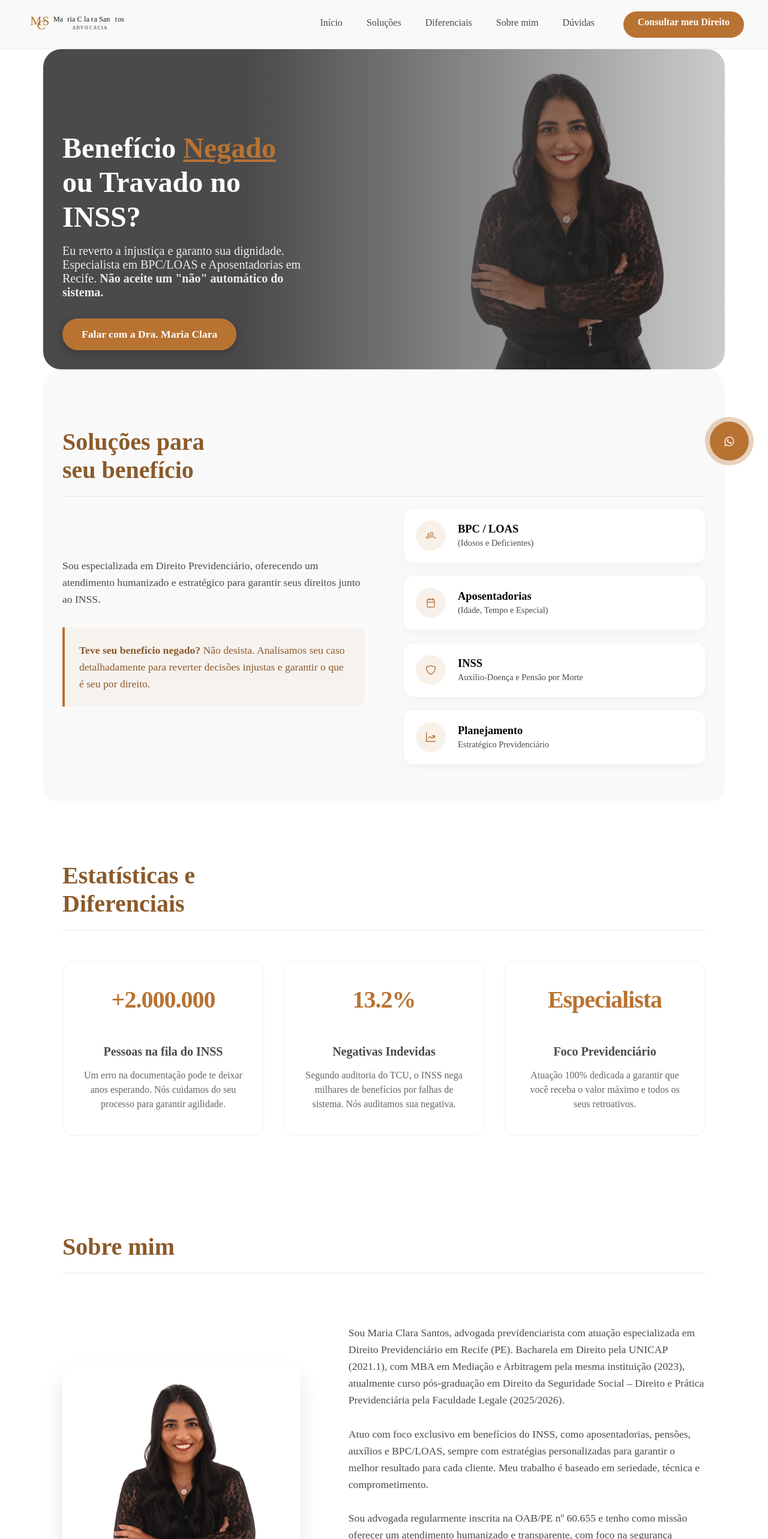
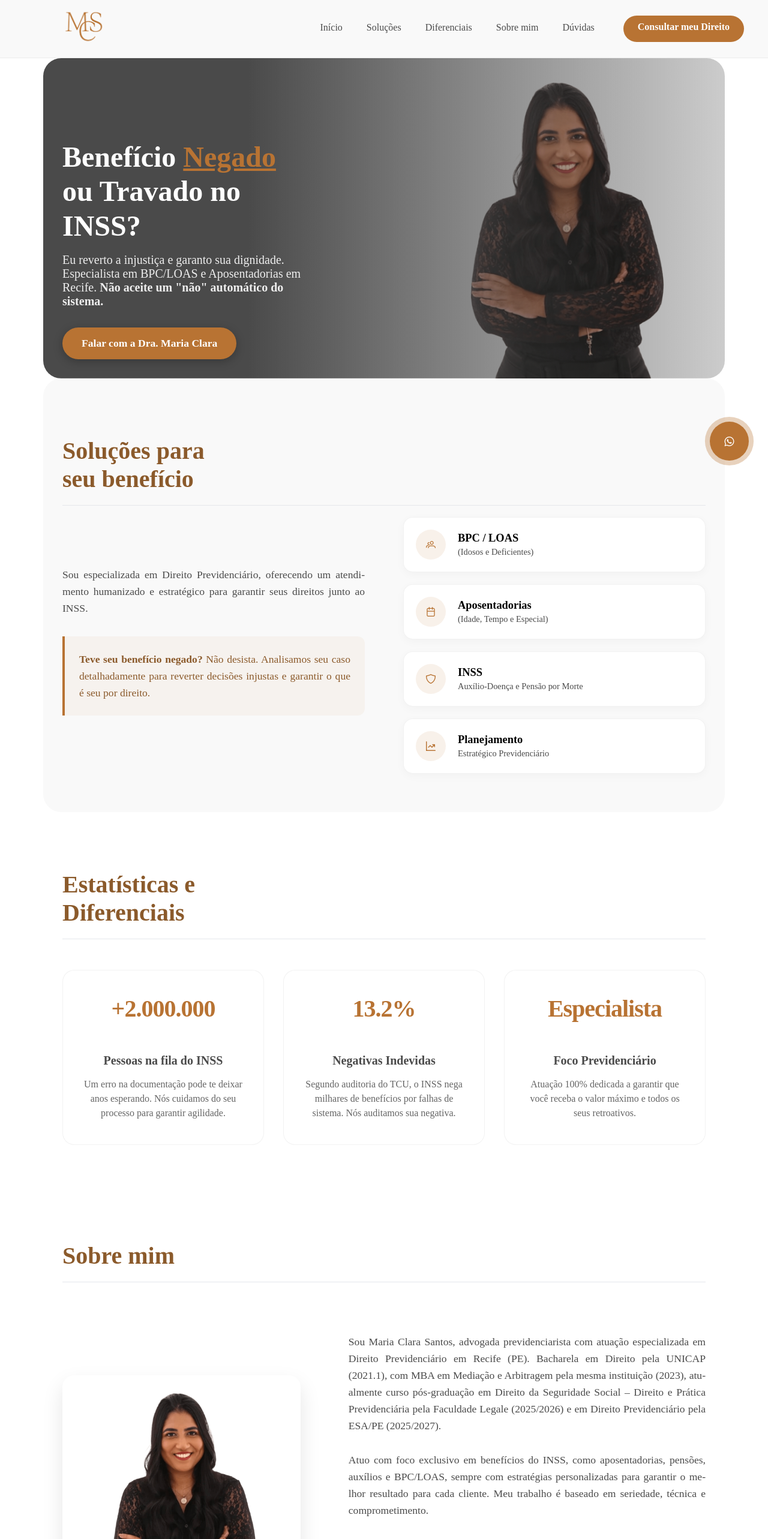
Before and after one commit to renatojuniordw/portfolio-maria-clara, a Next.js app: page / in a window 1280 px wide. Shown: the top 2566 px of the page at 60% size. Built offline with nearby package versions, Linux system fonts and the light colour scheme; a web font is replaced by a local one.

Commit message:
feat: Ajusta alinhamento de texto para justificado e hifenização em várias seções, atualiza logos do cabeçalho e rodapé, e expande a descrição da

```diff
--- a/src/assets/styles/AboutSection.module.scss
+++ b/src/assets/styles/AboutSection.module.scss
@@ -58,10 +58,12 @@
     font-size: 1.1rem;
     color: $graphite;
     line-height: 1.6;
-    text-align: left;
+    text-align: justify;
+    hyphens: auto; // Ajuda a evitar espaços grandes ao justificar
 
     @media (max-width: 768px) {
       text-align: center;
+      hyphens: none;
     }
   }
 
--- a/src/assets/styles/FAQSlider.module.scss
+++ b/src/assets/styles/FAQSlider.module.scss
@@ -28,8 +28,14 @@
   }
 
   :global(.p-accordion .p-accordion-content) {
-    text-align: left;
+    text-align: justify;
     color: $graphite;
     line-height: 1.6;
+    hyphens: auto;
+
+    @media (max-width: 768px) {
+      text-align: left;
+      hyphens: none;
+    }
   }
 }
--- a/src/assets/styles/PhoneVerifier.module.scss
+++ b/src/assets/styles/PhoneVerifier.module.scss
@@ -34,6 +34,27 @@
 
   .subtitle {
     margin: 0;
+    text-align: justify;
+    hyphens: auto;
+
+    @media (max-width: 768px) {
+      text-align: center;
+      hyphens: none;
+    }
+  }
+
+  .alertNote {
+    margin-top: 1.5rem;
+    font-size: 0.95rem;
+    color: $graphite;
+    line-height: 1.6;
+    text-align: justify;
+    hyphens: auto;
+
+    @media (max-width: 768px) {
+      text-align: center;
+      hyphens: none;
+    }
   }
 
   .alertBox {
@@ -59,6 +80,7 @@
 
     li {
       color: $graphite;
+      text-align: left; // Mantido à esquerda para bullets
     }
 
     align-self: stretch;
--- a/src/assets/styles/ServicesSection.module.scss
+++ b/src/assets/styles/ServicesSection.module.scss
@@ -21,6 +21,8 @@
       font-size: 1.1rem;
       color: $graphite;
       line-height: 1.6;
+      text-align: justify;
+      hyphens: auto;
 
       p {
         margin-bottom: 2rem;
@@ -32,6 +34,11 @@
         border-left: 4px solid $copper;
         border-radius: 0 12px 12px 0;
         color: $copper-dark;
+      }
+
+      @media (max-width: 768px) {
+        text-align: center;
+        hyphens: none;
       }
     }
 
--- a/src/components/AboutSection.tsx
+++ b/src/components/AboutSection.tsx
@@ -42,7 +42,8 @@ const AboutSection = () => {
               em Direito pela UNICAP (2021.1), com MBA em Mediação e Arbitragem
               pela mesma instituição (2023), atualmente curso pós-graduação em
               Direito da Seguridade Social – Direito e Prática Previdenciária
-              pela Faculdade Legale (2025/2026).
+              pela Faculdade Legale (2025/2026) e em Direito Previdenciário pela
+              ESA/PE (2025/2027).
               <br />
               <br />
               Atuo com foco exclusivo em benefícios do INSS, como
--- a/src/components/Footer.tsx
+++ b/src/components/Footer.tsx
@@ -9,8 +9,7 @@ import {
 } from "react-icons/fa";
 
 import styles from "@/assets/styles/Footer.module.scss";
-// import logo from "@/assets/images/logo-footer.png";
-const logo = "/assets/svg/logotipo.svg";
+import logo from "@/assets/images/logo-footer.png";
 import { CONSTANTS } from "@/constants/constants";
 
 const Footer = () => {
@@ -56,7 +55,13 @@ const Footer = () => {
           </div>
         </div>
         <div className={`${styles.column}`}>
-          <Image src={logo} alt="Logo Maria Clara" width={350} height={60} />
+          <Image
+            src={logo}
+            alt="Logo Maria Clara"
+            width={300}
+            height={80}
+            style={{ objectFit: "contain" }}
+          />
         </div>
       </div>
       <div className={styles.copyrightContainer}>
--- a/src/components/Header.tsx
+++ b/src/components/Header.tsx
@@ -4,6 +4,7 @@ import Image from "next/image";
 import { useState, useEffect } from "react";
 
 import styles from "@/assets/styles/Header.module.scss";
+import logo from "@/assets/images/Maria_Clara-adv-03.png";
 import { CONSTANTS } from "@/constants/constants";
 
 const WhatsAppButton = ({ className = "" }: { className?: string }) => (
@@ -42,11 +43,12 @@ const Header = () => {
       <nav className={styles.nav} aria-label="Menu principal">
         <div className={styles.logo}>
           <Image
-            src="/assets/svg/logotipo.svg"
+            src={logo}
             alt="Logo Dra. Maria Clara Santos"
-            width={180}
-            height={45}
+            width={200}
+            height={60}
             priority
+            style={{ objectFit: "contain" }}
           />
         </div>
         <div className={styles.navRight}>
```
